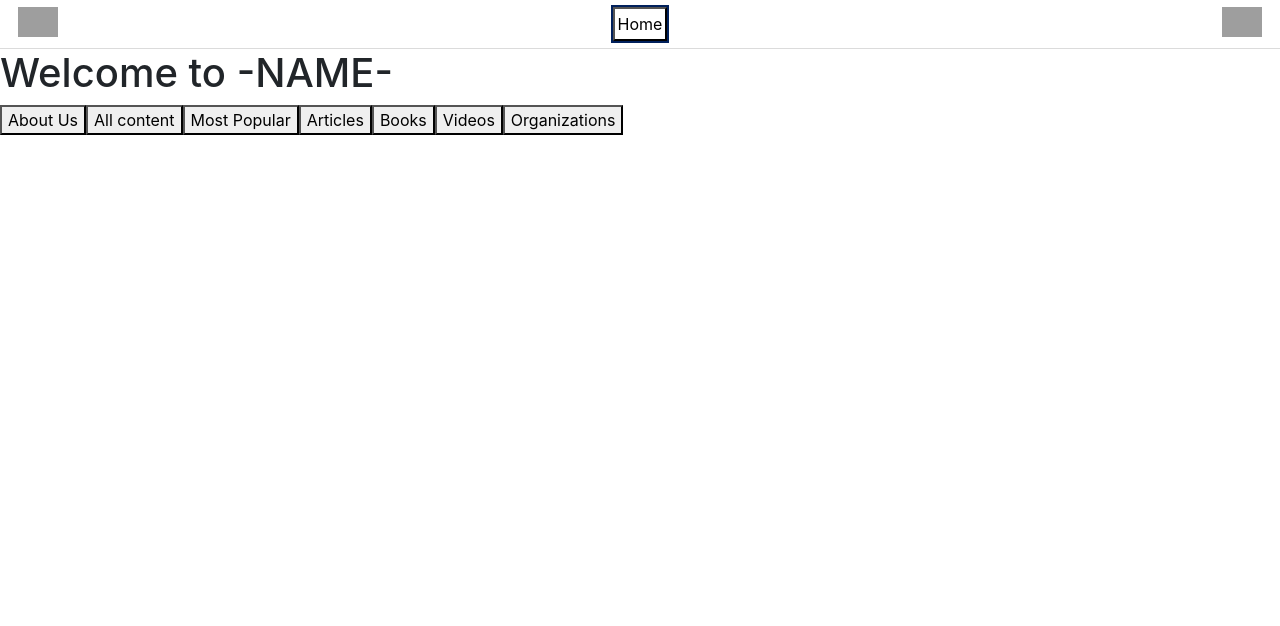
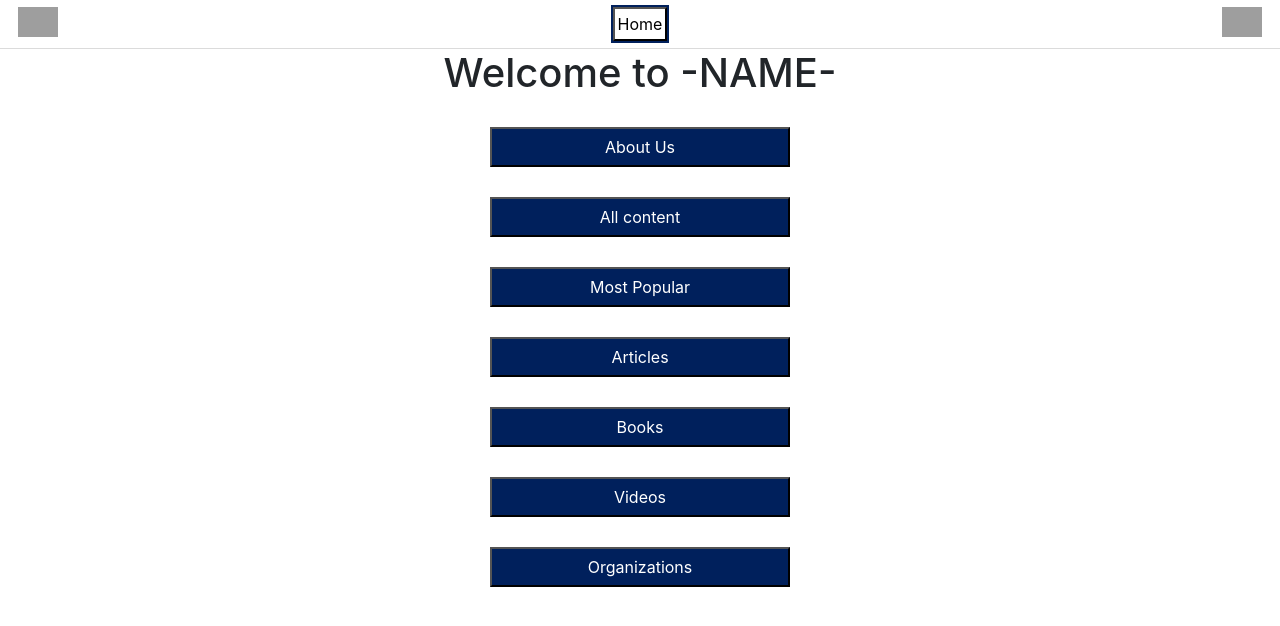
Before and after one commit to curley2121/Enviornmental-Racism, a React (Create React App) app: page / in a window 1280 px wide. Shown: the top 626 px of the page. Built offline with nearby package versions, Linux system fonts and the light colour scheme; grey boxes are pictures that could not be loaded.

Commit message:
Update Home.module.css

```diff
--- a/src/components/Home.module.css
+++ b/src/components/Home.module.css
@@ -0,0 +1,32 @@
+
+.container {
+    margin: auto;
+    background-color: #ffffff;
+
+}
+
+.title{text-align:center;}
+
+.contbutton{
+   background-color: rgb(0, 32, 92);
+
+    width: 300px;
+    height: 40px;
+    color: rgb(255, 255, 255);
+    padding: 0px 0px;
+    text-align: center;
+    text-decoration: none;
+    margin: 0px auto;
+    display:block;
+    cursor:pointer;
+    margin-top:30px;
+}
+
+  .contbutton:hover {
+    background-color: rgb(30, 76, 163);
+}
+
+  a:hover, a:active {
+    color:white;
+    background-color: rgb(209, 209, 230);
+  }
```
